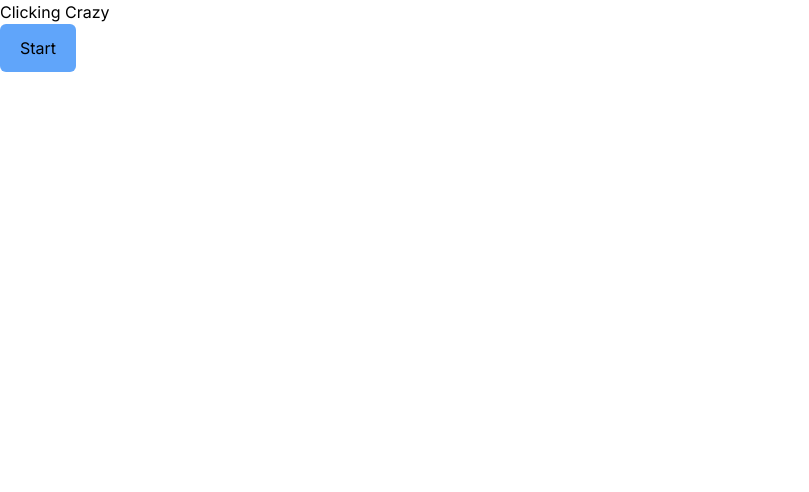
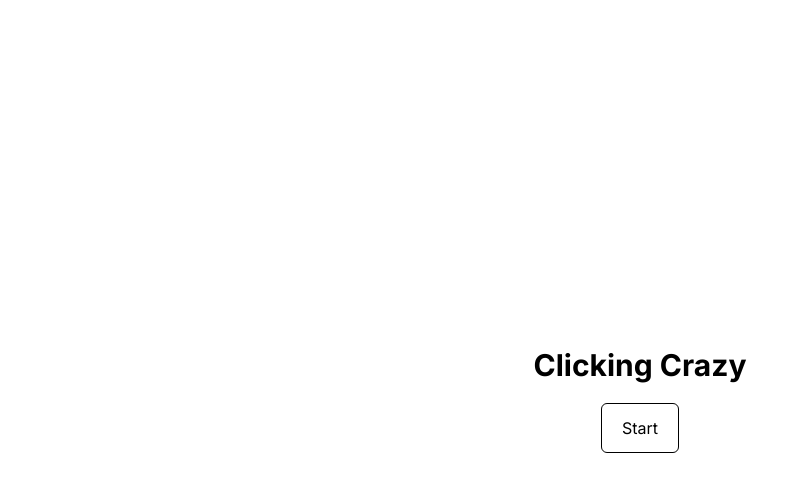
Before and after one commit to JethroNatividad/clicking-race, a Next.js app: page / in a window 1280 px wide. Shown: the top 492 px of the page, without its empty margins (0-809 px from the left). Built offline with nearby package versions, Linux system fonts and the light colour scheme.

Commit message:
Style menu

```diff
--- a/components/Menu.tsx
+++ b/components/Menu.tsx
@@ -4,15 +4,17 @@ import React from "react";
 const Menu = () => {
   const { handleStart } = useGame();
   return (
-    <div>
-      <h1>Clicking Crazy</h1>
+    <main className="h-screen w-full flex items-center justify-center">
+      <div className="flex flex-col items-center space-y-5">
+        <h1 className="text-3xl font-bold">Clicking Crazy</h1>
         <button
-        className="px-5 py-3 bg-blue-400 rounded-md"
+          className="px-5 py-3 border border-black rounded-md"
           onClick={handleStart}
         >
           Start
         </button>
       </div>
+    </main>
   );
 };
 
```
Lines whose indentation alone changed are shown as unchanged.
